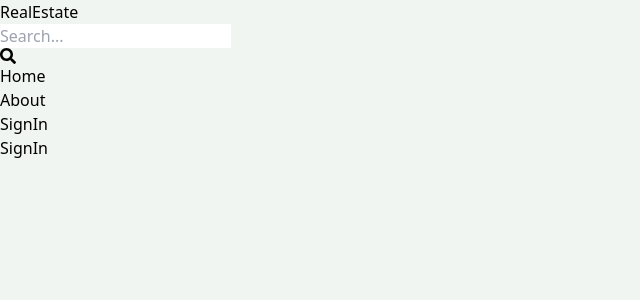
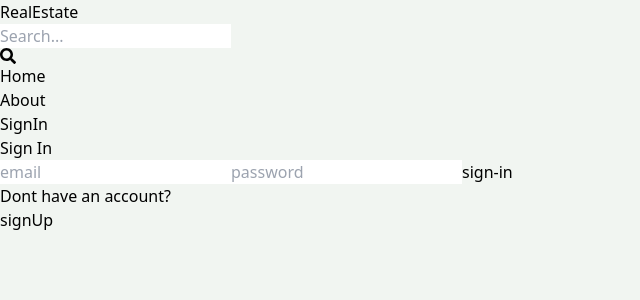
Before and after one commit to jhoncarter7/AtoZrealestate, a React (Vite) app in the folder client/: page /sign-in in a window 1280 px wide. Shown: the top 300 px of the page, without its empty margins (0-640 px from the left). Built offline with nearby package versions, Linux system fonts and the light colour scheme.

Commit message:
complete signin auth functionality

```diff
--- a/client/src/pages/SignIn.jsx
+++ b/client/src/pages/SignIn.jsx
@@ -1,7 +1,81 @@
-import React from 'react'
+import { useState } from "react";
+import { Link, useNavigate } from "react-router-dom";
 
 export default function SignIn() {
+  const [formData, setFormData] = useState({});
+  const [error, setError] = useState(null);
+  const [loading, setLoading] = useState(false);
+  const navigate = useNavigate();
+  const changeHandler = (e) => {
+    setFormData({
+      ...formData,
+      [e.target.id]: e.target.value,
+    });
+  };
+
+  const submitHandler = async (e) => {
+    e.preventDefault();
+
+    try {
+      setLoading(true);
+      const res = await fetch("/api/auth/signin", {
+        method: "POST",
+        headers: {
+          "Content-Type": "application/json",
+        },
+        body: JSON.stringify(formData),
+      });
+      const data = await res.json();
+
+      if (data.success === false) {
+        setLoading(false);
+        setError(data.message);
+        return;
+      }
+      setLoading(false);
+      setError(null);
+      navigate("/");
+    } catch (error) {
+      setLoading(false);
+      setError(error.message);
+    }
+  };
+
   return (
-    <div>SignIn</div>
-  )
+    <div className="p-6 max-w-lg mx-auto">
+      <h1 className="text-3xl text-center font-semibold ">Sign In</h1>
+      <form
+        onSubmit={submitHandler}
+        className="flex flex-col gap-3 max-w-lg py-7"
+      >
+        <input
+          className="border rounded-lg p-2 "
+          type="email"
+          placeholder="email"
+          id="Email"
+          onChange={changeHandler}
+        />
+        <input
+          className="border rounded-lg p-2 "
+          type="password"
+          placeholder="password"
+          id="Password"
+          onChange={changeHandler}
+        />
+        <button
+          disabled={loading}
+          className="bg-slate-700 text-white p-4 rounded-lg uppercase hover:opacity-95 disabled:opacity-70"
+        >
+          {loading ? "Loading..." : "sign-in"}
+        </button>
+      </form>
+      <div className="flex gap-2 py-2">
+        <p>Dont have an account?</p>
+        <Link to={"/sign-up"}>
+          <p className="text-blue-700 cursor-pointer">signUp</p>
+        </Link>
+      </div>
+      {error && <p className="text-red-600 mt-5">{error}</p>}
+    </div>
+  );
 }
--- a/client/src/pages/SignUp.jsx
+++ b/client/src/pages/SignUp.jsx
@@ -16,8 +16,9 @@ export default function SignUp() {
 
   const submitHandler = async (e) => {
     e.preventDefault();
-    setLoading(true);
+
     try {
+      setLoading(true);
       const res = await fetch('/api/auth/signup', {
         method: 'POST',
         headers: {
@@ -27,17 +28,22 @@ export default function SignUp() {
       });
       const data = await res.json();
 
-      if (data.message === false) {
+      if (data.success === false) {
+        setLoading(false);
         setError(data.message);
+
         return;
       }
       setLoading(false);
+      setError(null)
       navigate('/sign-in')
     } catch (error) {
       setLoading(false);
       setError(error.message);
 
+
     }
+
   };
 
   return (
```
Also changed, not shown: 1 other file (tests, documents, lock files or other folders).
